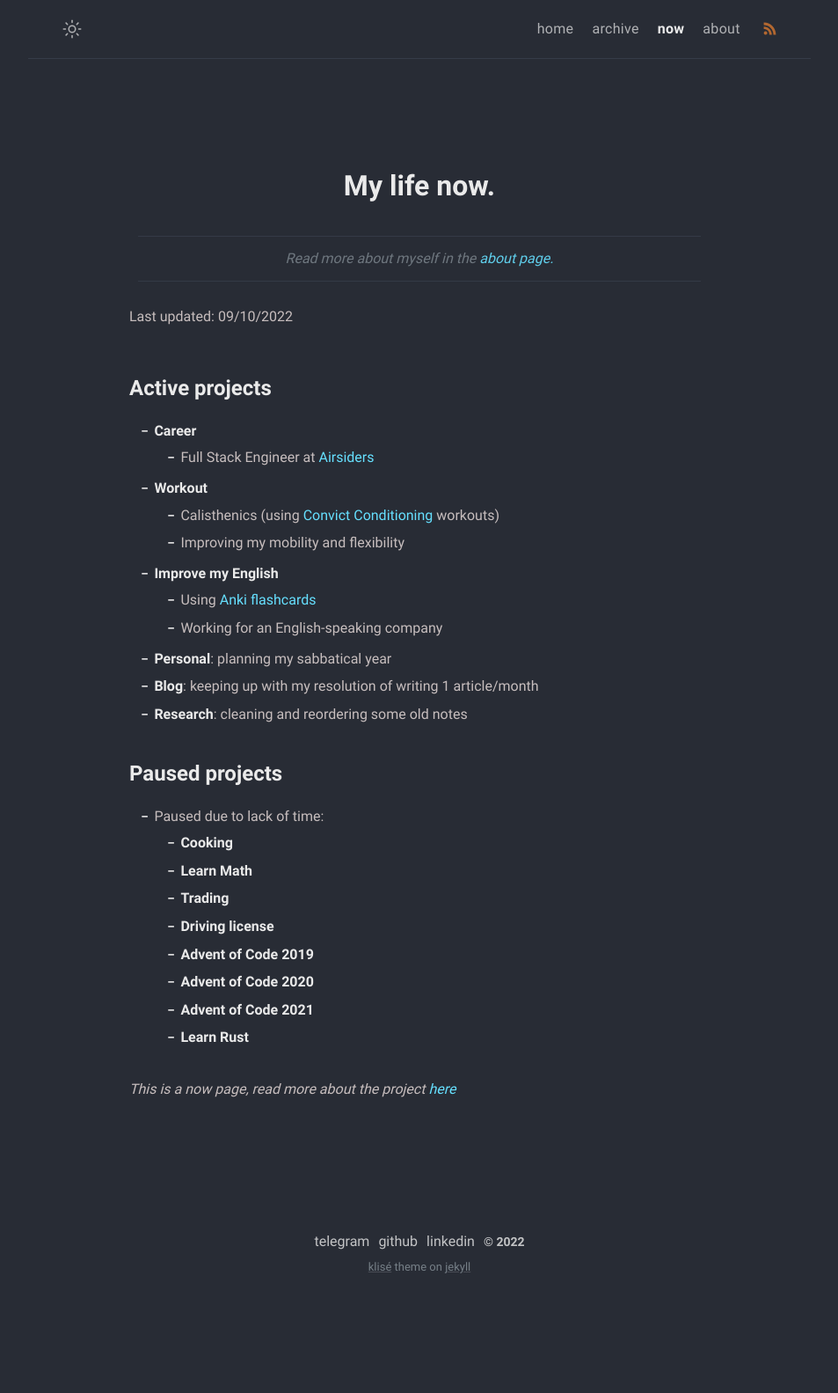
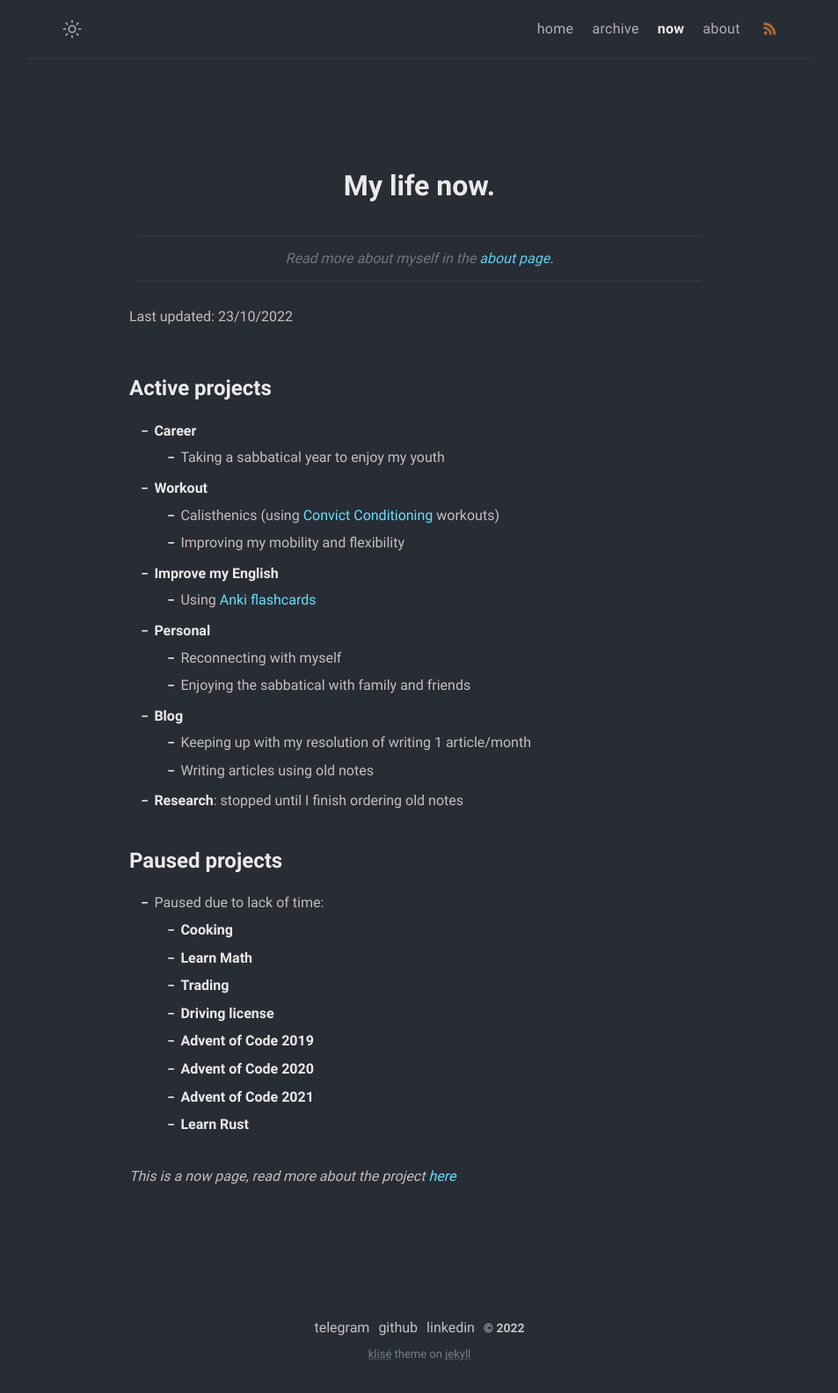
Before and after one commit to MonkeyAndres/MonkeyAndres.github.io, a Jekyll site: the page built from now.md, in a window 1280 px wide. Shown: the whole page at 88% size, without its empty margins (163-1116 px from the left). Built offline with Jekyll 4.4.1, drawn with Linux system fonts in a browser that asks for light colours; before the commit the page ends 1484 px from its top, so only the background shows below that.

Commit message:
📝 Update now page

```diff
--- a/now.md
+++ b/now.md
@@ -8,21 +8,24 @@ comments: false
 
 > Read more about myself in the [about page.](../about)
 
-Last updated: 09/10/2022
+Last updated: 23/10/2022
 
 # Active projects
 
 - **Career**
-  - Full Stack Engineer at [Airsiders](https://airsiders.com/)
+  - Taking a sabbatical year to enjoy my youth
 - **Workout**
   - Calisthenics (using [Convict Conditioning](https://www.goodreads.com/book/show/7305111-convict-conditioning) workouts)
   - Improving my mobility and flexibility
 - **Improve my English**
   - Using [Anki flashcards](https://apps.ankiweb.net/)
-  - Working for an English-speaking company
-- **Personal**: planning my sabbatical year
-- **Blog**: keeping up with my resolution of writing 1 article/month
-- **Research**: cleaning and reordering some old notes
+- **Personal**
+  - Reconnecting with myself
+  - Enjoying the sabbatical with family and friends
+- **Blog**
+  - Keeping up with my resolution of writing 1 article/month
+  - Writing articles using old notes
+- **Research**: stopped until I finish ordering old notes
 
 # Paused projects
 
```
